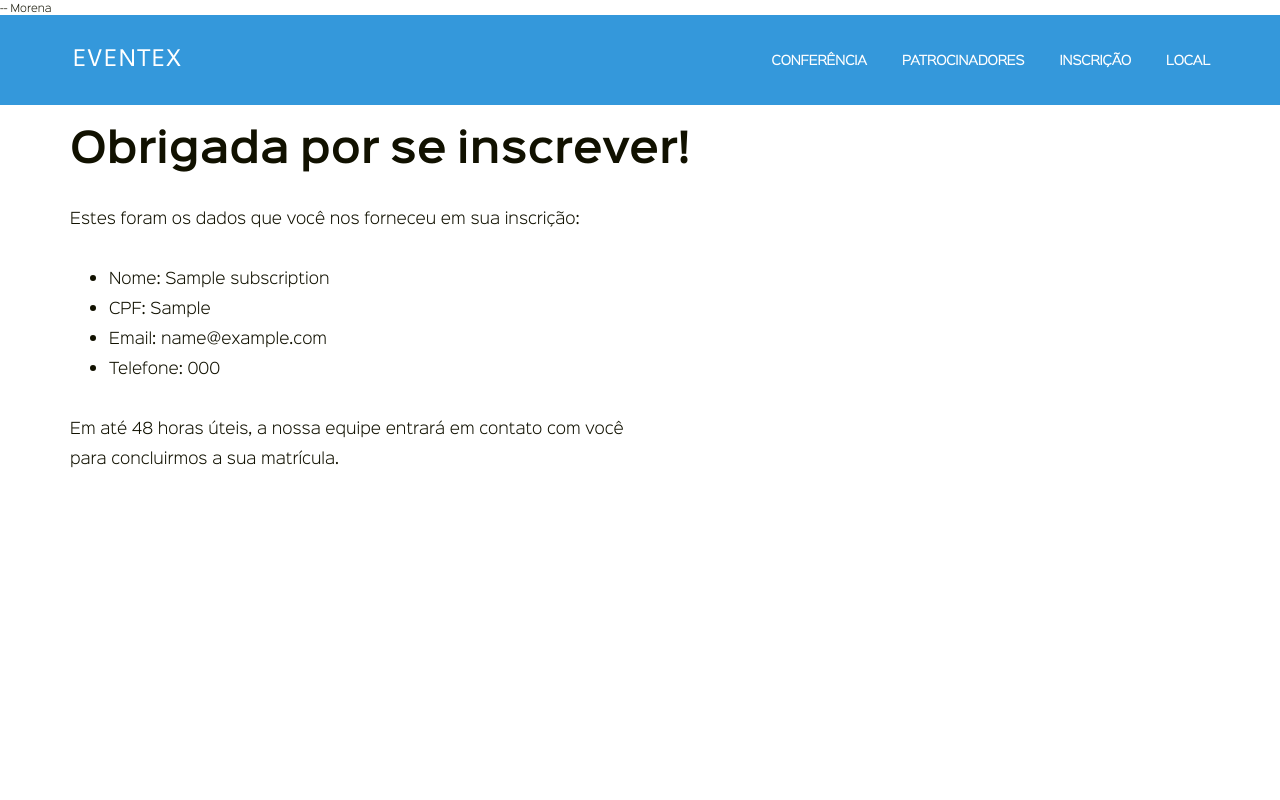
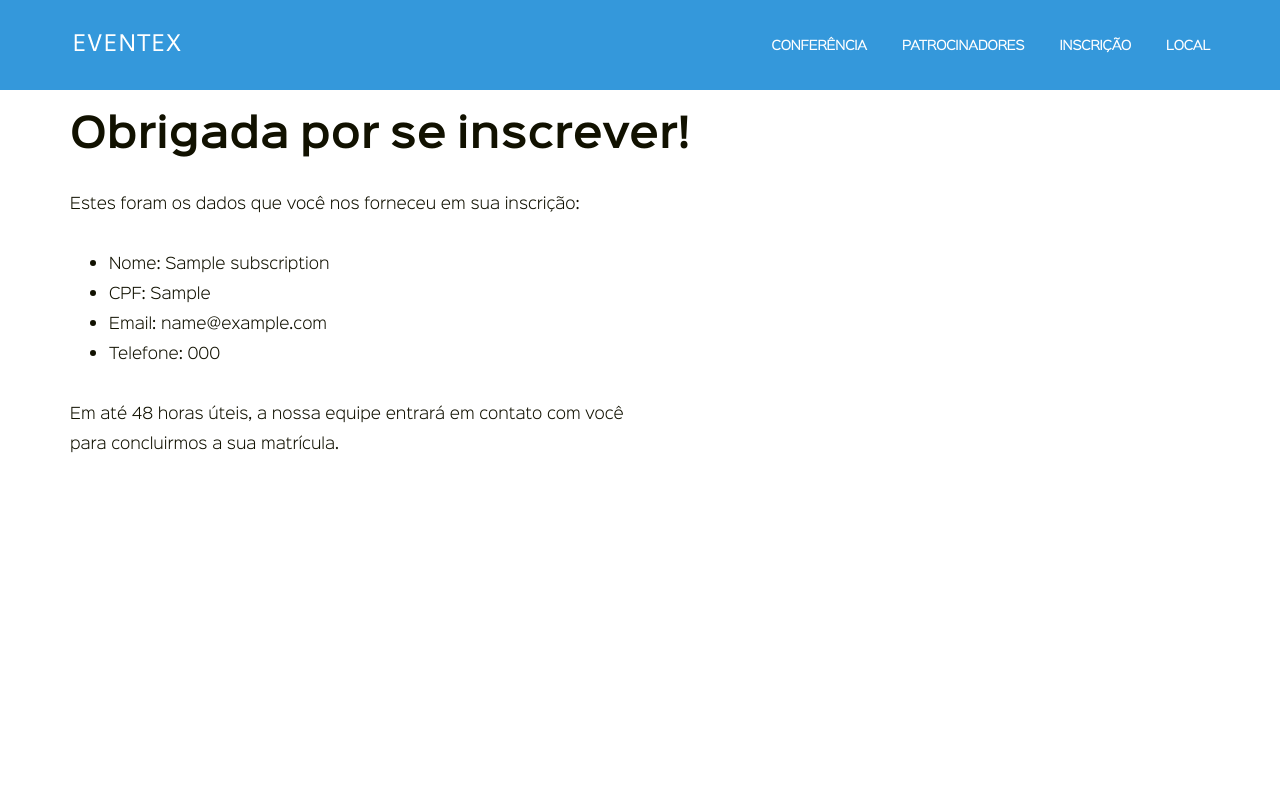
Before and after one commit to arthurnobrega/eventex, a Django app: page /inscricao/1/ in a window 1280 px wide. Run offline with Django 3.2, Linux system fonts and the light colour scheme; tables that the repository leaves empty hold one stand-in row (values such as "Sample post").

Commit message:
Corrindo pequenos bugs

```diff
--- a/eventex/subscriptions/templates/subscriptions/subscription_detail.html
+++ b/eventex/subscriptions/templates/subscriptions/subscription_detail.html
@@ -1,8 +1,3 @@
-
-
---
-Morena
-
 {% extends 'base.html' %}
 
 {% block content %}
--- a/eventex/subscriptions/views.py
+++ b/eventex/subscriptions/views.py
@@ -1,5 +1,4 @@
 from django.conf import settings
-from django.contrib import messages
 from django.core import mail
 from django.http import HttpResponseRedirect, Http404
 from django.shortcuts import render
```
